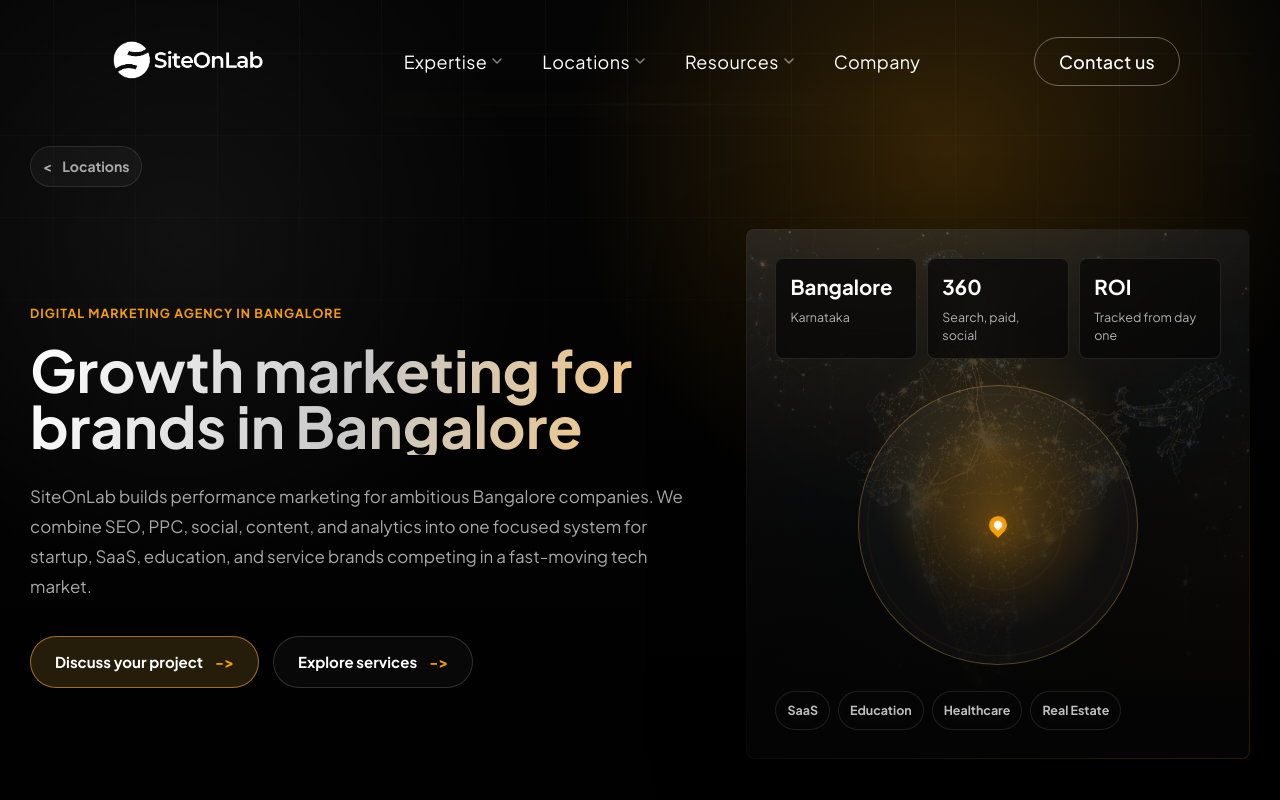
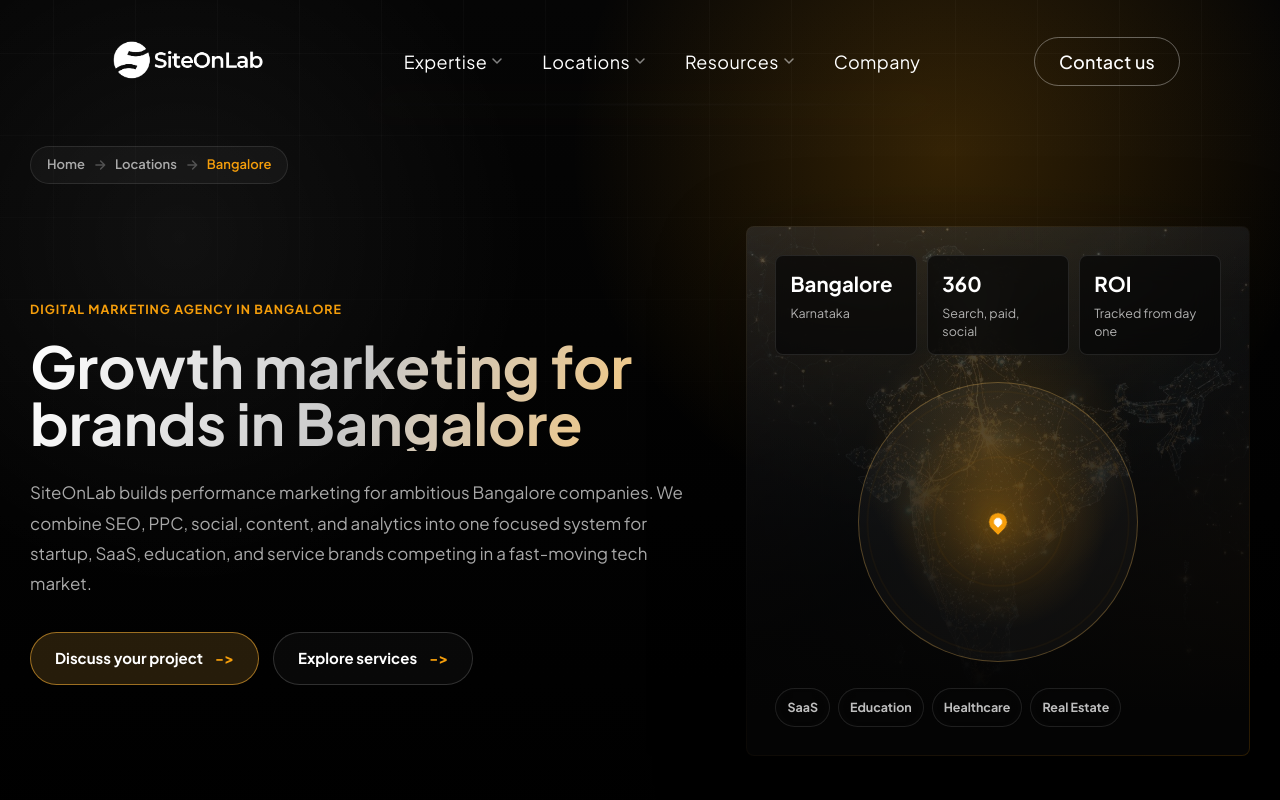
Before and after one commit to nayansuthar-1/siteonlab-diff-homepage, a Next.js app: page /locations/bangalore in a window 1280 px wide. Shown: the top 800 px of the page. Built offline with nearby package versions, Linux system fonts and the light colour scheme.

Commit message:
location page - breadcrumbs

```diff
--- a/src/app/locations/LocationPage.module.css
+++ b/src/app/locations/LocationPage.module.css
@@ -95,7 +95,39 @@
   align-items: center;
 }
 
-.backLink,
+.breadcrumb {
+  display: inline-flex;
+  align-items: center;
+  gap: 8px;
+  width: fit-content;
+  margin-bottom: 42px;
+  padding: 8px 16px;
+  border: 1px solid rgba(255, 255, 255, 0.1);
+  border-radius: 999px;
+  background: rgba(255, 255, 255, 0.035);
+  font-size: 13px;
+  font-weight: 600;
+  color: rgba(255, 255, 255, 0.64);
+}
+
+.crumbLink {
+  color: rgba(255, 255, 255, 0.64);
+  text-decoration: none;
+  transition: color 0.2s ease;
+}
+
+.crumbLink:hover {
+  color: #fff;
+}
+
+.crumbArrow {
+  opacity: 0.4;
+}
+
+.crumbCurrent {
+  color: var(--location-accent);
+}
+
 .textLink {
   display: inline-flex;
   align-items: center;
@@ -107,16 +139,6 @@
   transition: color 0.25s ease, transform 0.25s ease;
 }
 
-.backLink {
-  width: fit-content;
-  margin-bottom: 42px;
-  padding: 9px 12px;
-  border: 1px solid rgba(255, 255, 255, 0.1);
-  border-radius: 999px;
-  background: rgba(255, 255, 255, 0.035);
-}
-
-.backLink:hover,
 .textLink:hover {
   color: #fff;
   transform: translateY(-1px);
--- a/src/app/locations/[slug]/page.tsx
+++ b/src/app/locations/[slug]/page.tsx
@@ -205,10 +205,17 @@
     >
       <section className={styles.hero}>
         <div className={styles.container}>
-          <Link href="/locations" className={styles.backLink}>
-            <span aria-hidden="true">&lt;</span>
-            Locations
-          </Link>
+          <div className={styles.breadcrumb}>
+            <Link href="/" className={styles.crumbLink}>Home</Link>
+            <svg width="14" height="14" viewBox="0 0 24 24" fill="none" stroke="currentColor" strokeWidth="2.5" strokeLinecap="round" strokeLinejoin="round" className={styles.crumbArrow}>
+              <path d="M5 12h14M13 5l7 7-7 7" />
+            </svg>
+            <Link href="/locations" className={styles.crumbLink}>Locations</Link>
+            <svg width="14" height="14" viewBox="0 0 24 24" fill="none" stroke="currentColor" strokeWidth="2.5" strokeLinecap="round" strokeLinejoin="round" className={styles.crumbArrow}>
+              <path d="M5 12h14M13 5l7 7-7 7" />
+            </svg>
+            <span className={styles.crumbCurrent}>{location.name}</span>
+          </div>
 
           <div className={styles.heroGrid}>
             <div>
```
